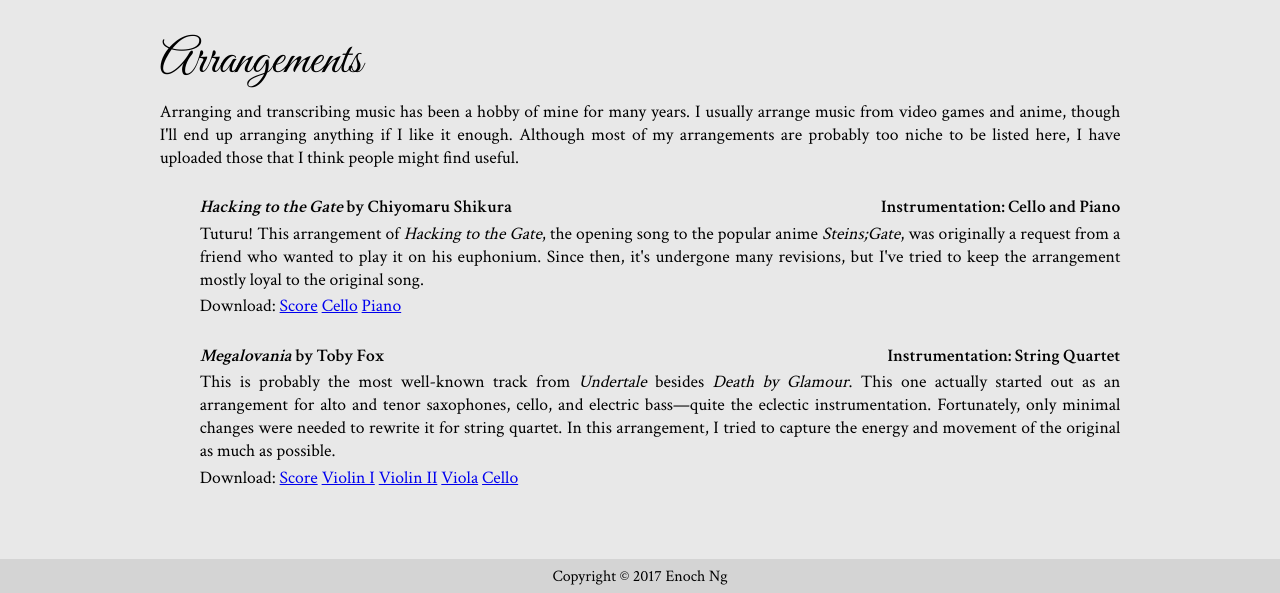
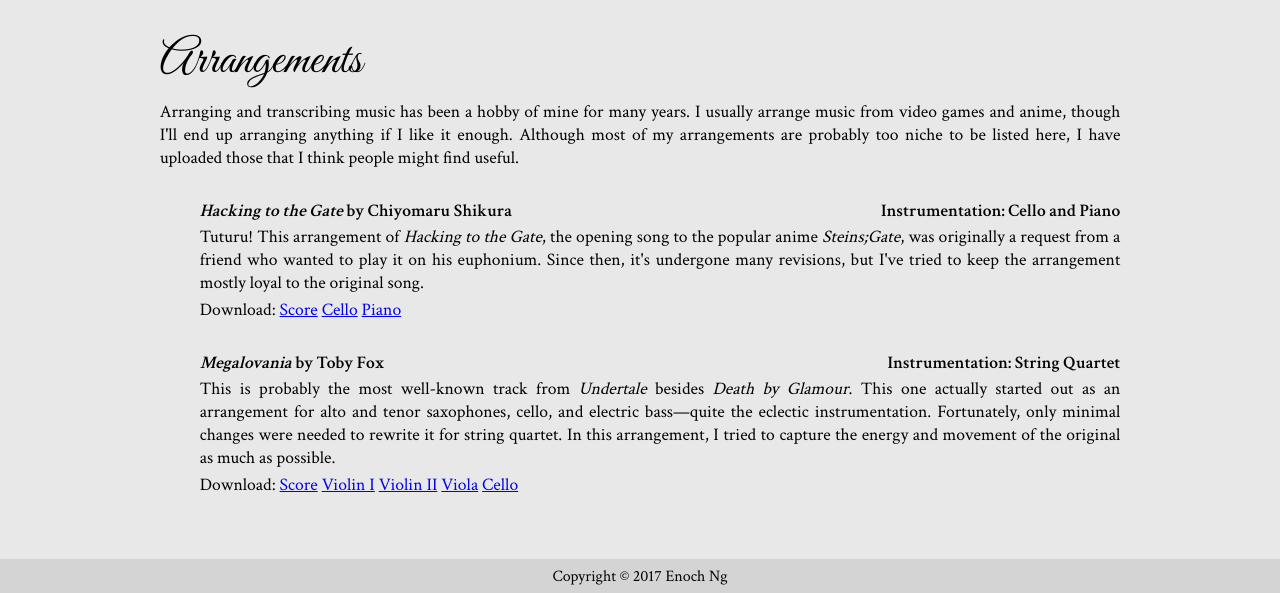
Before and after one commit to enoch-ng/enoch-ng.github.io-old, a PHP site: page /arrangements/index.html in a window 1280 px wide. Shown: the part 207-800 px from the top of the page. Run offline with PHP 8.4, Linux system fonts and the light colour scheme.

Commit message:
Reimplemented left and right paragraphs in Projects/Compositions/Arrangements/Essays with float and clear

```diff
--- a/theme.css
+++ b/theme.css
@@ -125,19 +125,22 @@ h2 {
 	margin: 1.5em 0;
 }
 
+.work-list p {
+	margin: .2em 0 !important;
+}
+
 .work-title {
-	position: absolute;
-	margin: auto !important;
+	float: left;
 	font-weight: 600;
 }
 
 .work-info {
-	text-align: right;
+	float: right;
 	font-weight: 600;
 }
 
-.work-info, .work-desc, .work-extra {
-	margin: .2em 0 !important;
+.work-desc {
+	clear: both;
 }
 
 #footer {
```
